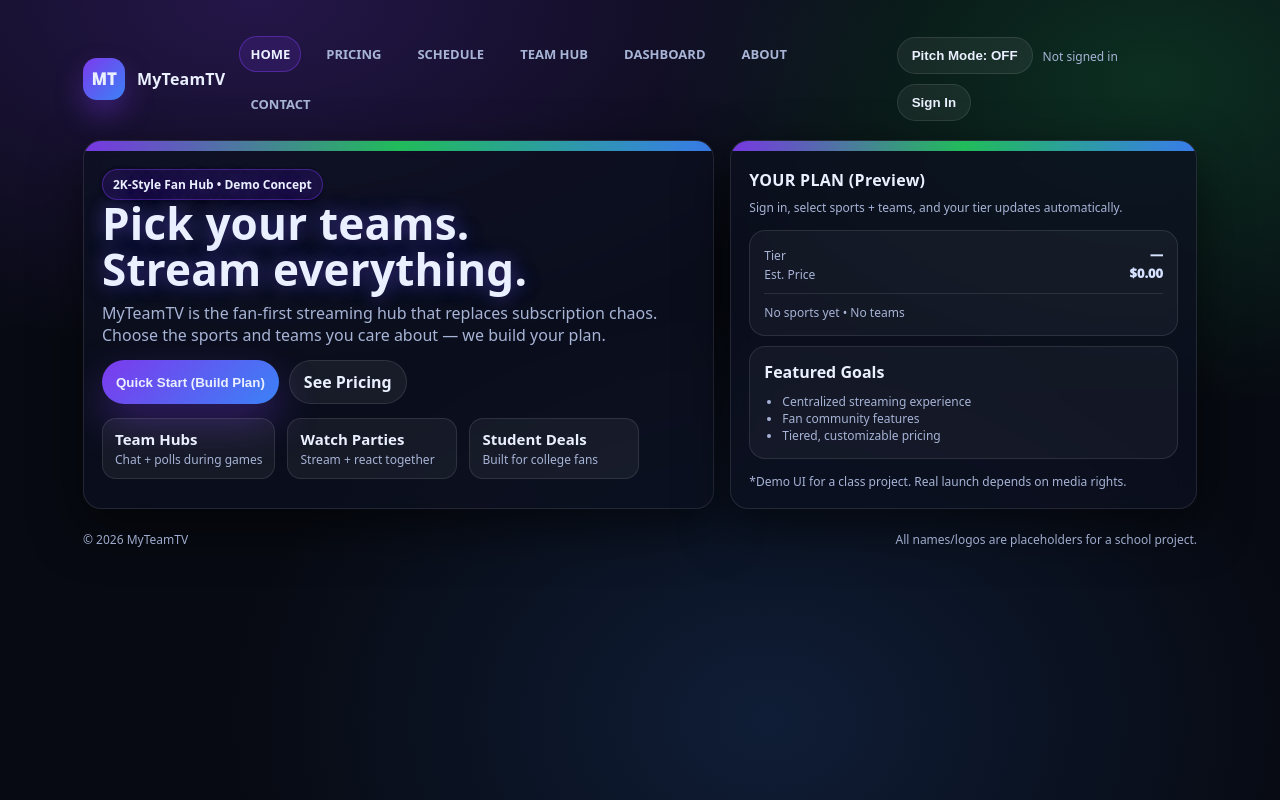
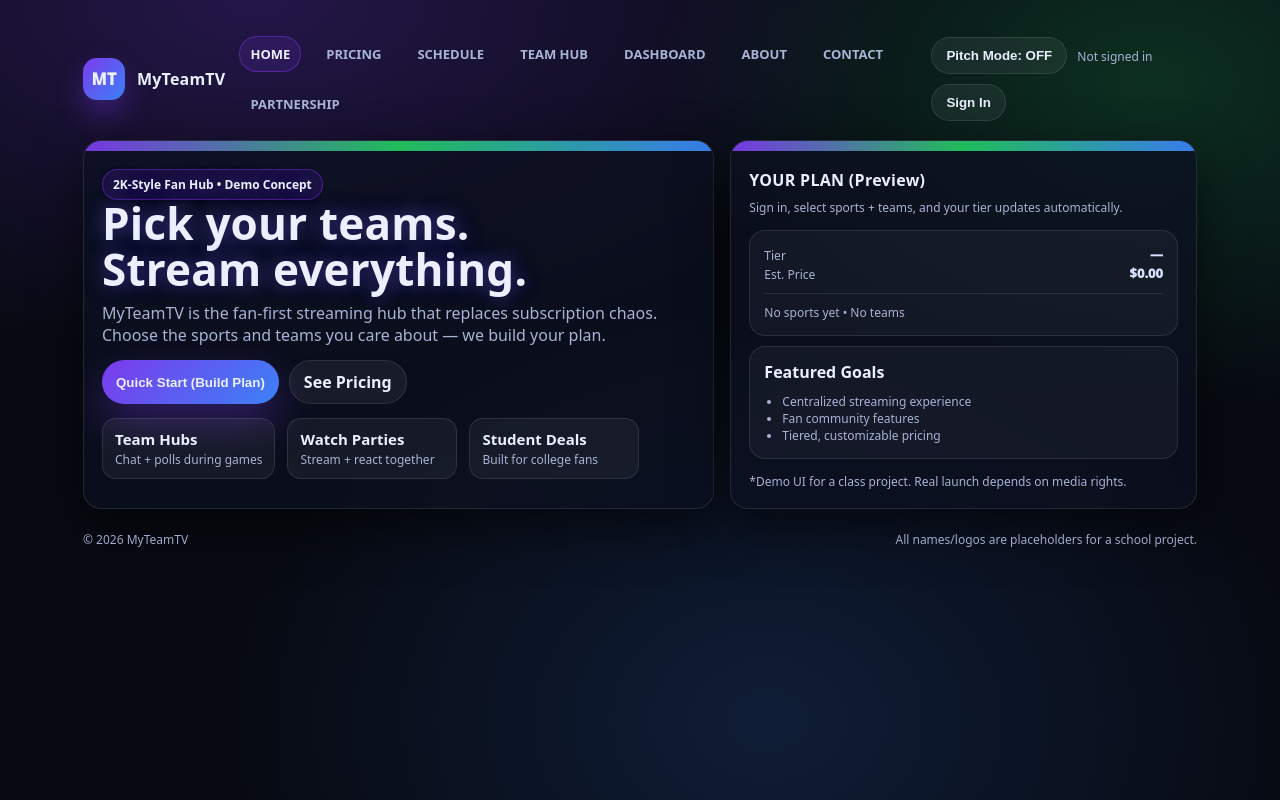
Before and after one commit to kale1gh/MyTeamTV, a plain HTML site: page index.html in a window 1280 px wide. Drawn offline with Linux system fonts and the light colour scheme.

Commit message:
Update index.html

```diff
--- a/index.html
+++ b/index.html
@@ -26,6 +26,7 @@
     <a data-nav href="dashboard.html">DASHBOARD</a>
     <a data-nav href="about.html">ABOUT</a>
     <a data-nav href="contact.html">CONTACT</a>
+    <a data-nav href="fubo.html">PARTNERSHIP</a>
   </div>
 
   <div style="display:flex; gap:10px; align-items:center; flex-wrap:wrap;">
```
